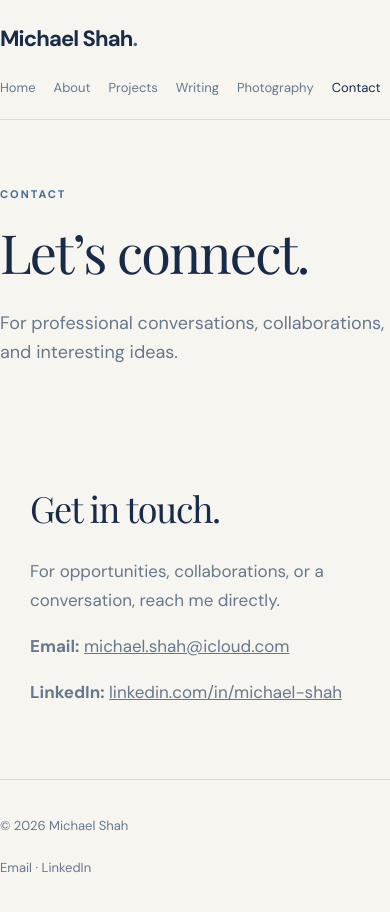
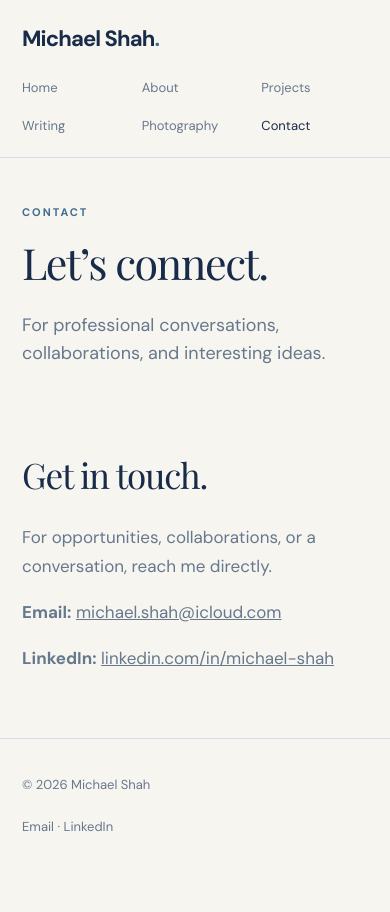
Before and after one commit to m33shah/m33shah.github.io, a plain HTML site: page contact.html in a window 390 px wide. After the commit the page ends 873 px from the top, so only its background shows below. Drawn offline with nearby package versions, Linux system fonts and the light colour scheme.

Commit message:
Add files via upload

```diff
--- a/css/style.css
+++ b/css/style.css
@@ -282,3 +282,28 @@ section {
 
 /* Project preview media */
 .project-card{overflow:hidden}.project-image{display:flex;align-items:center;justify-content:center;height:280px;overflow:hidden;background:#e8e8e8;margin-bottom:22px;border-radius:8px}.project-image img{width:100%;height:100%;object-fit:contain;object-position:center;background:#f5f5f5}.project-image-missing{background:#1b1722;color:#f4e5ef;flex-direction:column;gap:8px}.project-image-missing span{font-size:42px;font-weight:700;letter-spacing:.12em}.project-image-missing small{font-size:12px;opacity:.7;text-align:center;padding:0 18px}
+
+/* Four projects in one row on desktop */
+@media (min-width: 1100px){.project-grid{grid-template-columns:repeat(4,minmax(0,1fr));gap:16px}.project-card{padding:16px}.project-card h2{font-size:22px}.project-image{height:235px}}
+@media (min-width: 700px) and (max-width:1099px){.project-grid{grid-template-columns:repeat(2,minmax(0,1fr))}}
+
+
+/* Mobile refinements: desktop layout remains unchanged. */
+@media (max-width: 720px) {
+  .wrap { padding-left: 22px; padding-right: 22px; }
+  .top { min-height: 0; padding-top: 20px; padding-bottom: 17px; gap: 17px; }
+  .brand { font-size: 22px; }
+  .nav { display: grid; grid-template-columns: repeat(3, minmax(0, 1fr)); gap: 9px 13px; width: 100%; }
+  .nav a { font-size: 13px; line-height: 1.4; padding: 5px 0; white-space: nowrap; }
+  .pagehead { padding-top: 45px; padding-bottom: 24px; }
+  .pagehead h1 { font-size: clamp(43px, 11vw, 60px); line-height: 1.1; overflow-wrap: anywhere; }
+  .pagehead .lede { font-size: clamp(17px, 4.6vw, 21px); line-height: 1.55; }
+  main > section { padding-top: 32px; padding-bottom: 48px; }
+  main > section .prose h2 { font-size: clamp(34px, 9vw, 46px); }
+  .prose { overflow-wrap: anywhere; }
+  .prose a { overflow-wrap: anywhere; }
+}
+@media (max-width: 360px) {
+  .nav { gap: 8px 9px; }
+  .nav a { font-size: 12px; }
+}
```
